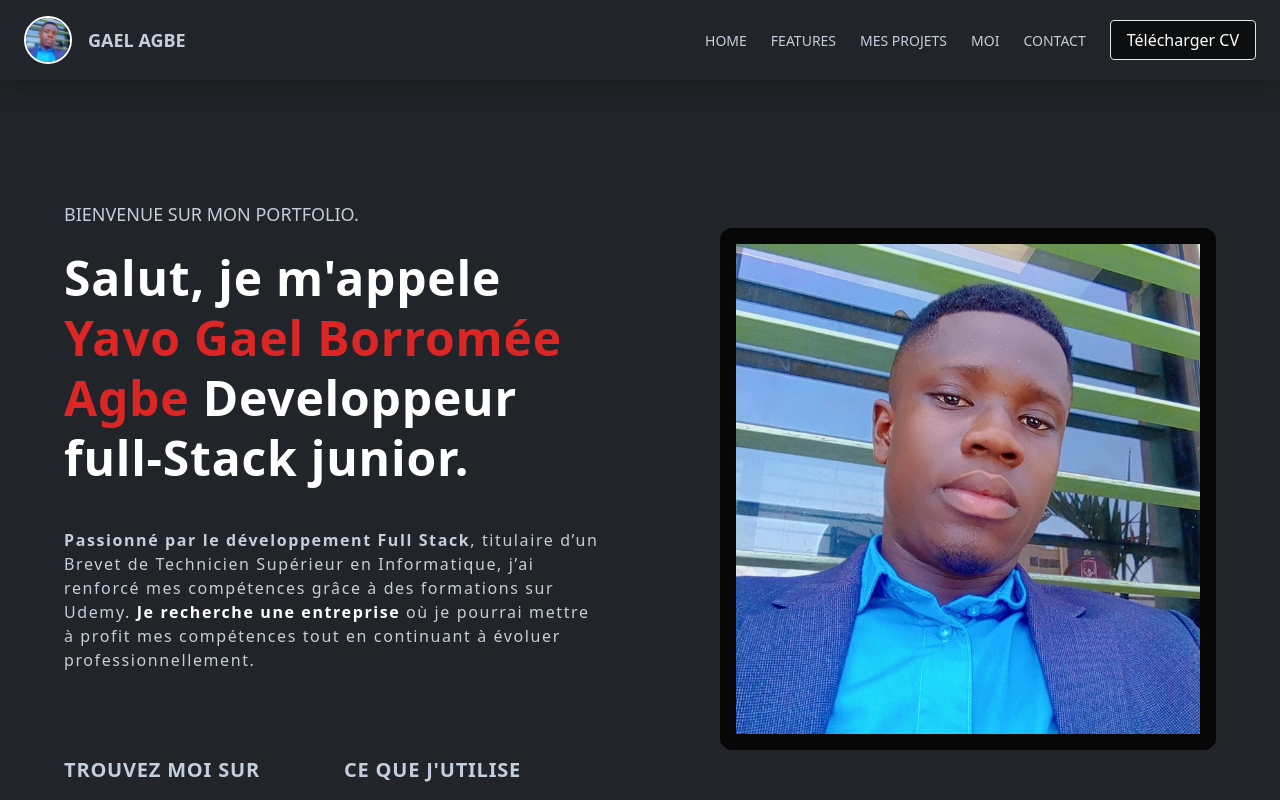
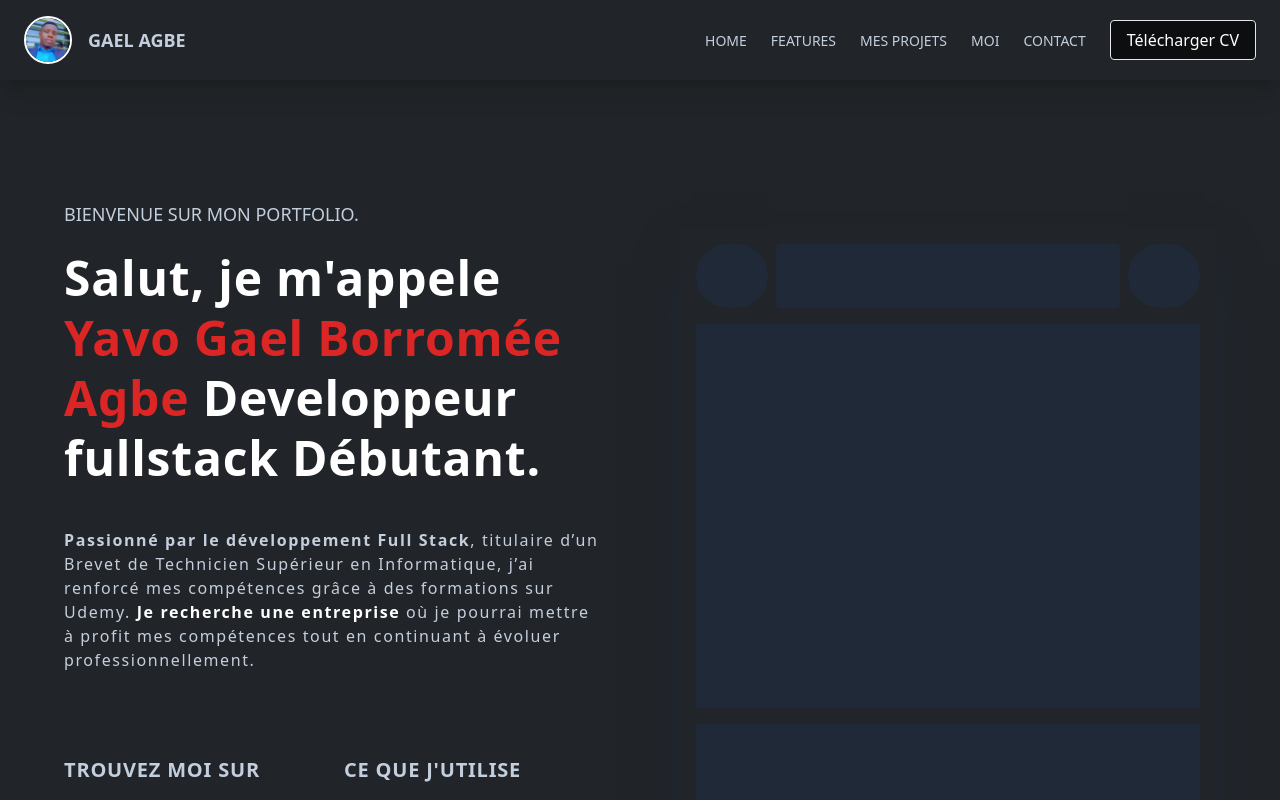
Before and after one commit to Crameur225/portfolioproffessionel, a React (Vite) app: page / in a window 1280 px wide. Shown: the top 800 px of the page. Built offline with nearby package versions, Linux system fonts and the light colour scheme.

Commit message:
header plus footer

```diff
--- a/src/components/Footer.jsx
+++ b/src/components/Footer.jsx
@@ -1,18 +1,13 @@
 import React from 'react'
 import photo from '../assets/photo.jpg'
+import { FaBookReader } from 'react-icons/fa';
 const Footer = () => {
     const date = new Date();
     const dateYear = date.getFullYear()
   return (
     <div className='py-16 text-colorCustoms flex flex-col items-center'>
-        <div className="flex flex-col items-center justify-center">
-                  <img
-                    src={photo} // Remplacez par le chemin de votre photo
-                    alt="Profile"
-                    className="w-12 h-12 rounded-full border-2 border-white"
-                  />
-                  <span className="ml-4 text-lg font-bold">GAEL AGBE</span>
-                </div>
+        <div className="flex items-center justify-center text-red-600 py-4 text-7xl">
+        <FaBookReader /></div>
           <div>
             <h2>©{dateYear}. All rights reserved by developpeur Agbe.</h2>
           </div>
--- a/src/components/Header.jsx
+++ b/src/components/Header.jsx
@@ -15,7 +15,7 @@ const Header = () => {
             <h2 className='text-white font-bold text-5xl py-5 leading-[1.25em]'>
                 Salut, je m'appele
                 <span className='text-red-600'> Yavo Gael Borromée Agbe </span>
-                Developpeur full-Stack junior.
+                Developpeur fullstack Débutant.
             </h2>
             <p className='text-colorCustoms tracking-widest py-5 w-full'>
             <strong>Passionné par le développement Full Stack</strong>, titulaire d’un Brevet de Technicien
@@ -47,8 +47,14 @@ const Header = () => {
             </div>
         </div>
      </div>
-     <div className='pl-10'>
-        <img src={photo} alt="photo de profile" className='w-full h-4/5 shadow-4xl rounded-xl border-[1em] border-black/80' />
+     <div className='p-4 border-0 border-slate-900/30 shadow-2xl shadow-slate-800 text-5xl'>
+        <div className=' flex gap-2 items-center w-full'>
+            <div className='bg-gray-800 boder-2 border-slate-900 w-20 h-16 rounded-full'></div>
+            <div className='bg-gray-800 boder-2 border-slate-900 w-96 h-16 rounded'></div>
+            <div className='bg-gray-800 boder-2 border-slate-900 w-20 h-16 rounded-full'></div>
+        </div>
+        <div className='bg-gray-800 boder-2 w-full h-96 my-4'></div>
+        <div className='bg-gray-800 boder-2 w-full h-20 my-4'></div>
      </div>
     </div>
    </div>
--- a/src/components/Skills.jsx
+++ b/src/components/Skills.jsx
@@ -1,27 +1,18 @@
 import React from "react";
 
 const skills = [
-  { name: "ReactJS", percentage: 45 },
-  { name: "NodeJS", percentage: 30 },
-  { name: "TailwindCSS", percentage: 80 },
-  { name: "Bootstrap", percentage: 20 },
+  { name: "ReactJS", level: "Débutant" },
+  { name: "NodeJS", level: "Débutant" },
+  { name: "TailwindCSS", level: "Débutant" },
+  { name: "Bootstrap", level: "Débutant"},
 ];
 
-const SkillBar = ({ name, percentage }) => {
+const SkillBar = ({ name, level }) => {
   return (
     <div className="mb-4">
       <div className="flex justify-between mb-1">
         <span className="text-sm font-medium text-white">{name}</span>
-        <span className="text-sm text-gray-500">{percentage}%</span>
-      </div>
-      <div className="w-full bg-gray-200 rounded h-4">
-        <div
-          className="h-4 rounded"
-          style={{
-            width: `${percentage}%`,
-            backgroundColor: "rgb(255, 94, 58)", // Rouge orangé
-          }}
-        ></div>
+        <span className="text-sm text-red-600">{level}</span>
       </div>
     </div>
   );
@@ -33,9 +24,9 @@ const Skills = () => {
         <div className="py-10">
             <h2 className="text-5xl text-white text-center">SKILLS</h2>
         </div>
-      <h2 className="text-lg font-bold mb-4 text-white">Compétences</h2>
+      <h2 className="text-lg font-bold mb-4 text-white uppercase">Compétences</h2>
       {skills.map((skill) => (
-        <SkillBar key={skill.name} name={skill.name} percentage={skill.percentage} />
+        <SkillBar key={skill.name} name={skill.name} level={skill.level} />
       ))}
     </div>
   );
```
